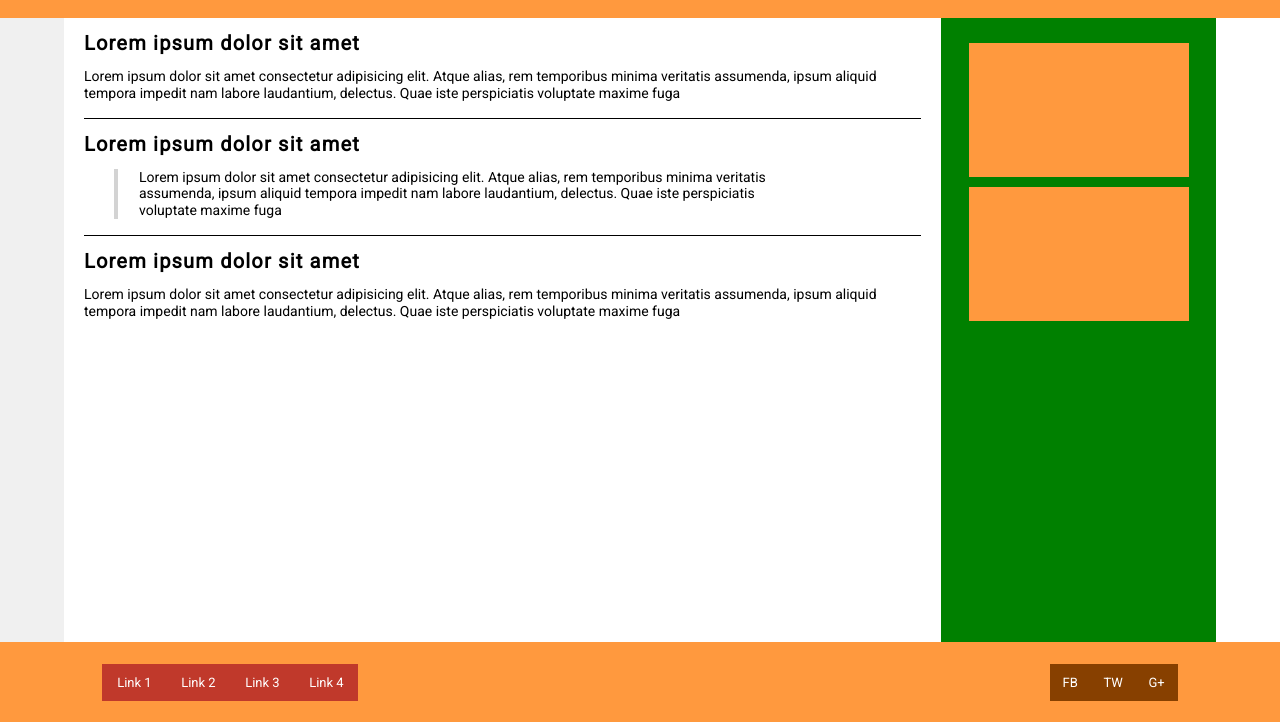
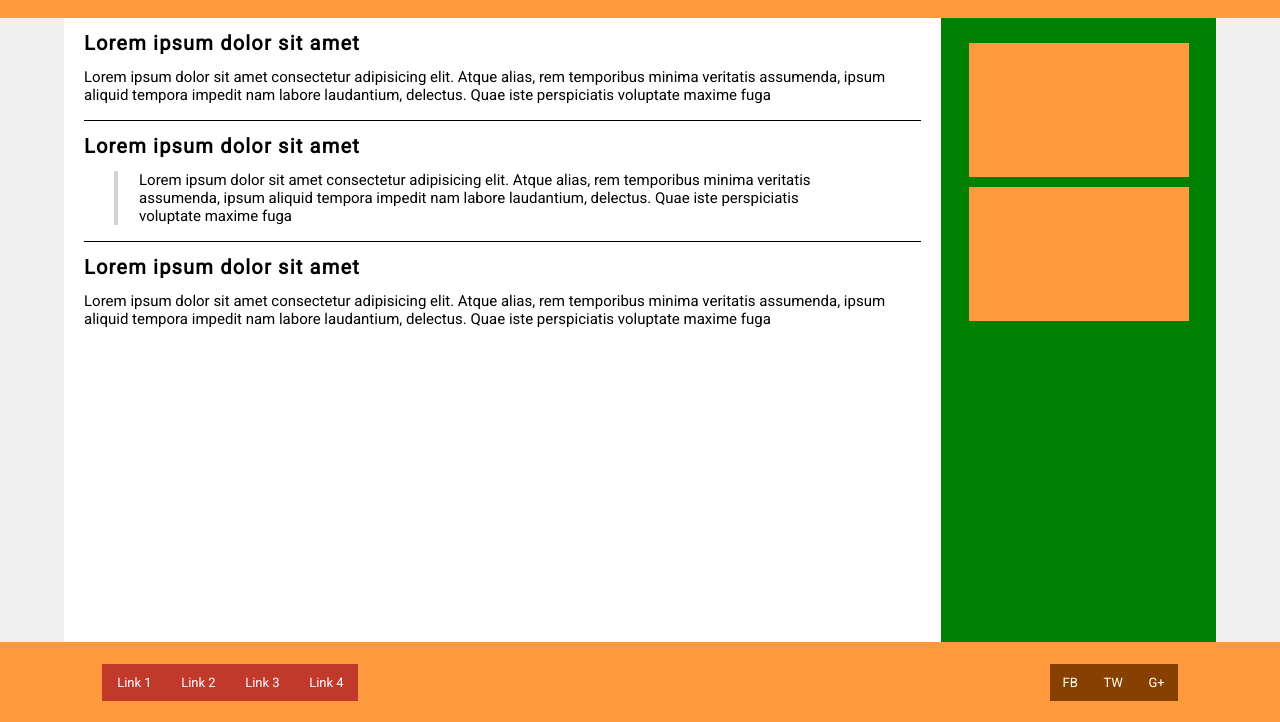
Before and after one commit to marocena26/prueba-de-maquetacion, a website: page docs/index.html in a window 1280 px wide. Shown: the part 78-800 px from the top of the page. Drawn offline with nearby package versions, Linux system fonts and the light colour scheme; files that its build step writes are made by us from their sources.

Commit message:
add some improvements - styles

```diff
--- a/src/scss/layout/_layout.scss
+++ b/src/scss/layout/_layout.scss
@@ -2,5 +2,5 @@
   width: 100%;
   min-height: 100vh;
   font-family: $font-web;
-  background-color: $color-primary;
+  background-color: $color-background;
 }
--- a/src/scss/layout/_main.scss
+++ b/src/scss/layout/_main.scss
@@ -1,5 +1,6 @@
 .main {
   height: 65vh;
+  background-color: $color-primary;
 
   @include tablet {
     height: 78vh;
@@ -7,6 +8,6 @@
 
   @include desktop {
     display: flex;
-    border-left: 64px solid $color-background;
+    margin: 0 64px;
   }
 }
--- a/src/scss/pages/_article.scss
+++ b/src/scss/pages/_article.scss
@@ -2,11 +2,8 @@
   padding-bottom: 16px;
   padding-left: 20px;
 
-  @include desktop {
-    padding-right: 1.9%;
-  }
   &--title {
-    font-size: rem(22);
+    font-size: rem(24);
     font-weight: 800;
     letter-spacing: 1.2px;
     padding: 16px 0;
@@ -17,10 +14,13 @@
     }
   }
   &--text {
-    font-size: rem(16);
+    font-size: rem(18);
     line-height: 1.2;
+    @include tablet {
+      font-size: rem(16);
+    }
     @include desktop {
-      font-size: rem(14);
+      font-size: rem(15);
       margin-right: 9px;
     }
   }
--- a/src/scss/pages/_articleQuote.scss
+++ b/src/scss/pages/_articleQuote.scss
@@ -14,15 +14,18 @@
     }
   }
   &-text {
-    width: 80%;
-    font-size: rem(16);
+    width: 85%;
+    font-size: rem(18);
     line-height: 1.2;
     padding-left: 21px;
     border-left: 4px solid $color-quote;
     position: relative;
     left: 30px;
+    @include tablet {
+      font-size: rem(16);
+    }
     @include desktop {
-      font-size: rem(14);
+      font-size: rem(15);
     }
   }
 }
--- a/src/scss/pages/_aside.scss
+++ b/src/scss/pages/_aside.scss
@@ -9,13 +9,11 @@
   }
   @include desktop {
     width: 275px;
-    max-width: 275px;
     min-width: 275px;
     flex-direction: column;
     justify-content: flex-start;
     align-items: center;
     gap: 0;
-    margin-right: 64px;
     padding-top: 15px;
   }
   &--section {
```
